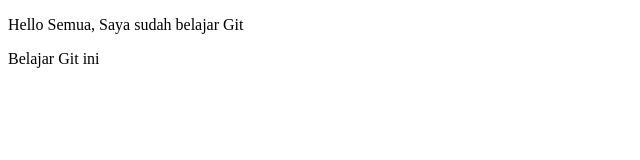
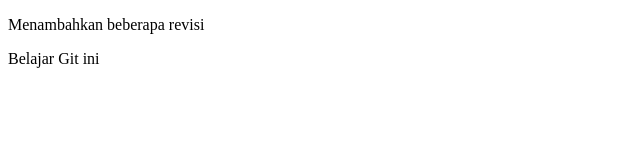
Before and after one commit to arumjenni/belajar-git, a plain HTML site: page index.html in a window 1280 px wide. Shown: the full height of the page, 0-640 px from the left. Drawn offline with Linux system fonts and the light colour scheme.

Commit message:
menambahkan beberapa revisii

```diff
--- a/index.html
+++ b/index.html
@@ -2,10 +2,10 @@
 <html>
     <head>
         <meta charset="utf-8">
-        <title>Belajar Git - Project 01</title>
+        <title>Belajar Git - remote</title>
     </head>
     <body>
-        <p>Hello Semua, Saya sudah belajar Git</p>
+        <p>Menambahkan beberapa revisi</p>
         <p>Belajar Git ini</p>
 
     </body>
```
